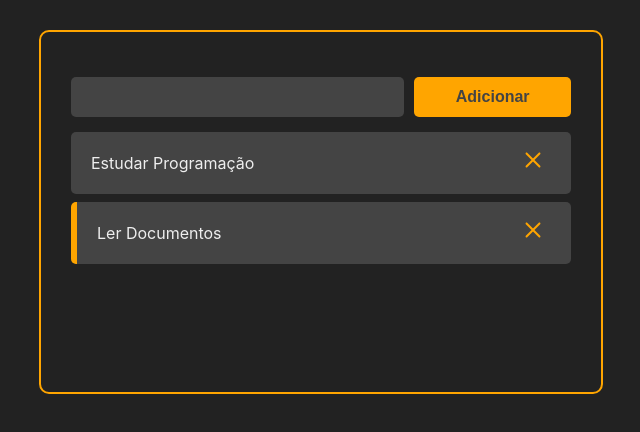
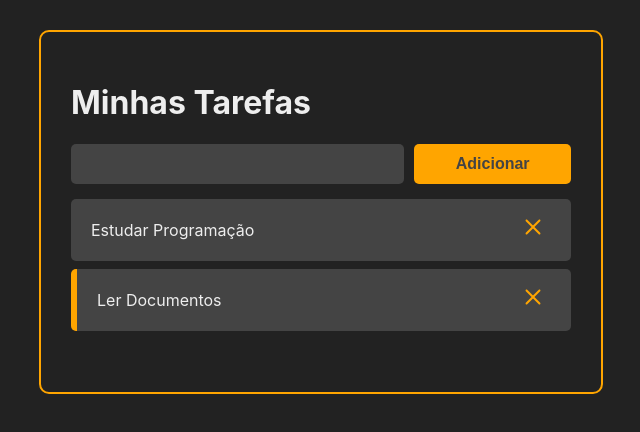
Before and after one commit to devroboco/to-do-list-react, a React (Create React App) app: page / in a window 1280 px wide. Shown: the top 432 px of the page, without its empty margins (319-959 px from the left). Built offline with nearby package versions, Linux system fonts and the light colour scheme.

Commit message:
adding the header

```diff
--- a/src/App.jsx
+++ b/src/App.jsx
@@ -1,9 +1,11 @@
 import React, { useState } from "react";
 import { v4 as uuidv4 } from "uuid";
 
+import Header from "./components/Header";
 import Tasks from "./components/Tasks";
+import AddTask from "./components/AddTask";
+
 import "./App.css";
-import AddTask from "./components/AddTask";
 
 const App = () => {
   const [tasks, setTasks] = useState([
@@ -50,6 +52,7 @@
   return (
     <>
       <div className="container">
+        <Header />
         <AddTask handleTaskAddition={handleTaskAddition} />
         <Tasks
           tasks={tasks}
--- /dev/null
+++ b/src/components/Header.jsx
@@ -0,0 +1,7 @@
+import React from "react";
+
+const Header = () => {
+  return <h1 style={{ color: "#eee" }}>Minhas Tarefas</h1>;
+};
+
+export default Header;
```
